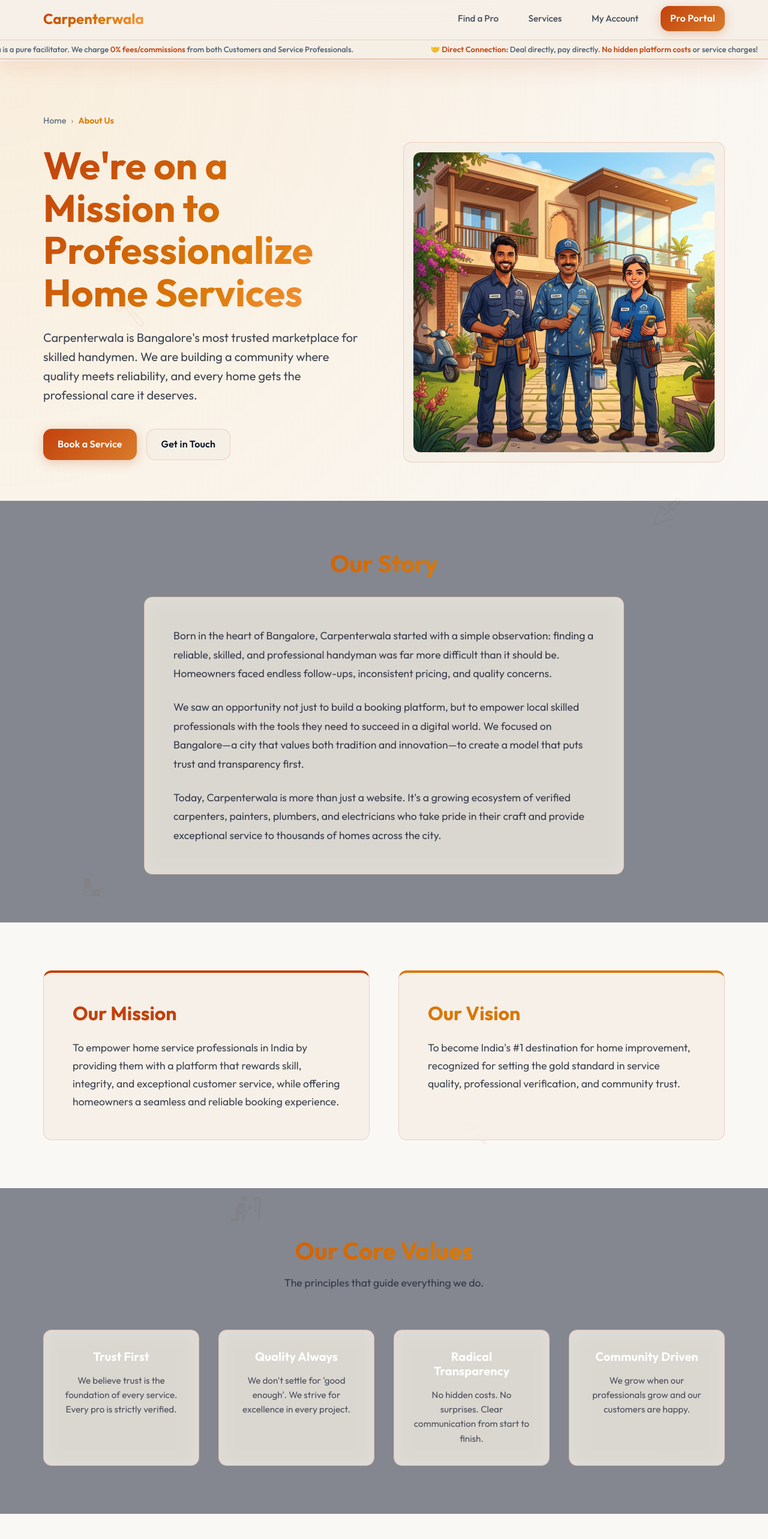
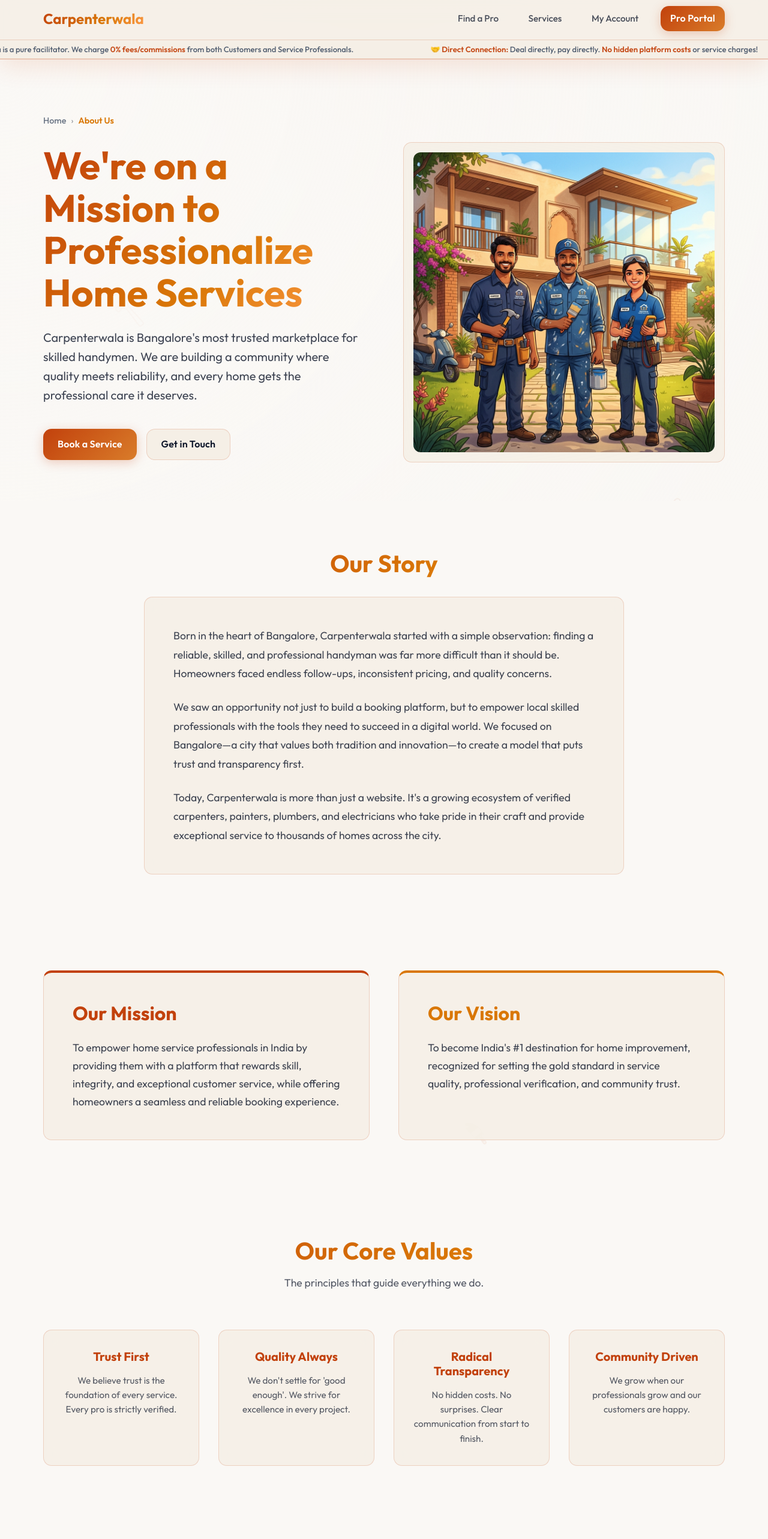
Before and after one commit to Sachidanand01/carpenterwala, a Next.js app: page /about in a window 1280 px wide. Shown: the top 2566 px of the page at 60% size. Built offline with nearby package versions, Linux system fonts and the light colour scheme; no server answers.

Commit message:
about us page update

```diff
--- a/app/about/page.js
+++ b/app/about/page.js
@@ -7,7 +7,7 @@ export default function AboutPage() {
   return (
     <div className="animate-fade-in">
       {/* Hero Section */}
-      <section style={{ padding: "4rem 0", background: "radial-gradient(circle at top left, rgba(245, 158, 11, 0.1), transparent)" }}>
+      <section style={{ padding: "4rem 0", background: "radial-gradient(circle at top left, rgba(250, 248, 245, 1), transparent)" }}>
         <div className="container">
           <Breadcrumbs items={[
             { name: "Home", url: "/" },
@@ -47,7 +47,7 @@ export default function AboutPage() {
       </section>
 
       {/* Our Story Section */}
-      <section style={{ padding: "5rem 0", backgroundColor: "rgba(15, 23, 42, 0.5)" }}>
+      <section style={{ padding: "5rem 0", backgroundColor: "rgba(250, 248, 245, 1)" }}>
         <div className="container">
           <div style={{ maxWidth: "800px", margin: "0 auto", textAlign: "center" }}>
             <h2 className="text-gradient" style={{ fontSize: "2.5rem", marginBottom: "2rem" }}>Our Story</h2>
@@ -87,7 +87,7 @@ export default function AboutPage() {
       </section>
 
       {/* Core Values Section */}
-      <section style={{ padding: "5rem 0", backgroundColor: "rgba(15, 23, 42, 0.5)" }}>
+      <section style={{ padding: "5rem 0", backgroundColor: "rgba(250, 248, 245, 1)" }}>
         <div className="container">
           <div style={{ textAlign: "center", marginBottom: "4rem" }}>
             <h2 className="text-gradient" style={{ fontSize: "2.5rem", marginBottom: "1rem" }}>Our Core Values</h2>
@@ -102,7 +102,7 @@ export default function AboutPage() {
               { title: "Community Driven", desc: "We grow when our professionals grow and our customers are happy." }
             ].map((value, idx) => (
               <div key={idx} className="glass" style={{ padding: "2rem", textAlign: "center" }}>
-                <h4 style={{ fontSize: "1.25rem", marginBottom: "1rem", color: "white" }}>{value.title}</h4>
+                <h4 style={{ fontSize: "1.25rem", marginBottom: "1rem", color: "var(--primary)" }}>{value.title}</h4>
                 <p style={{ opacity: 0.7, fontSize: "0.95rem", lineHeight: "1.6" }}>{value.desc}</p>
               </div>
             ))}
```
